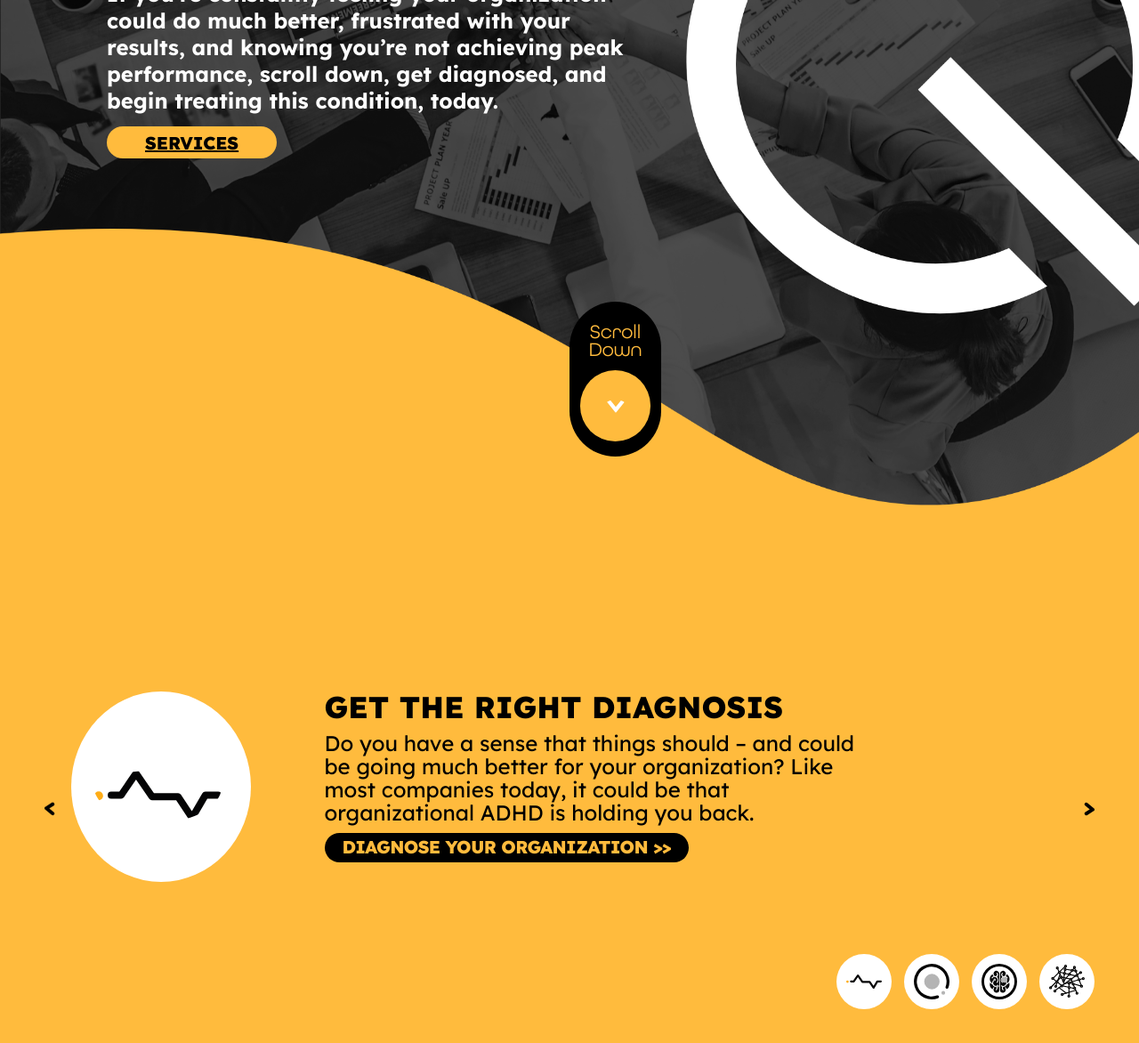
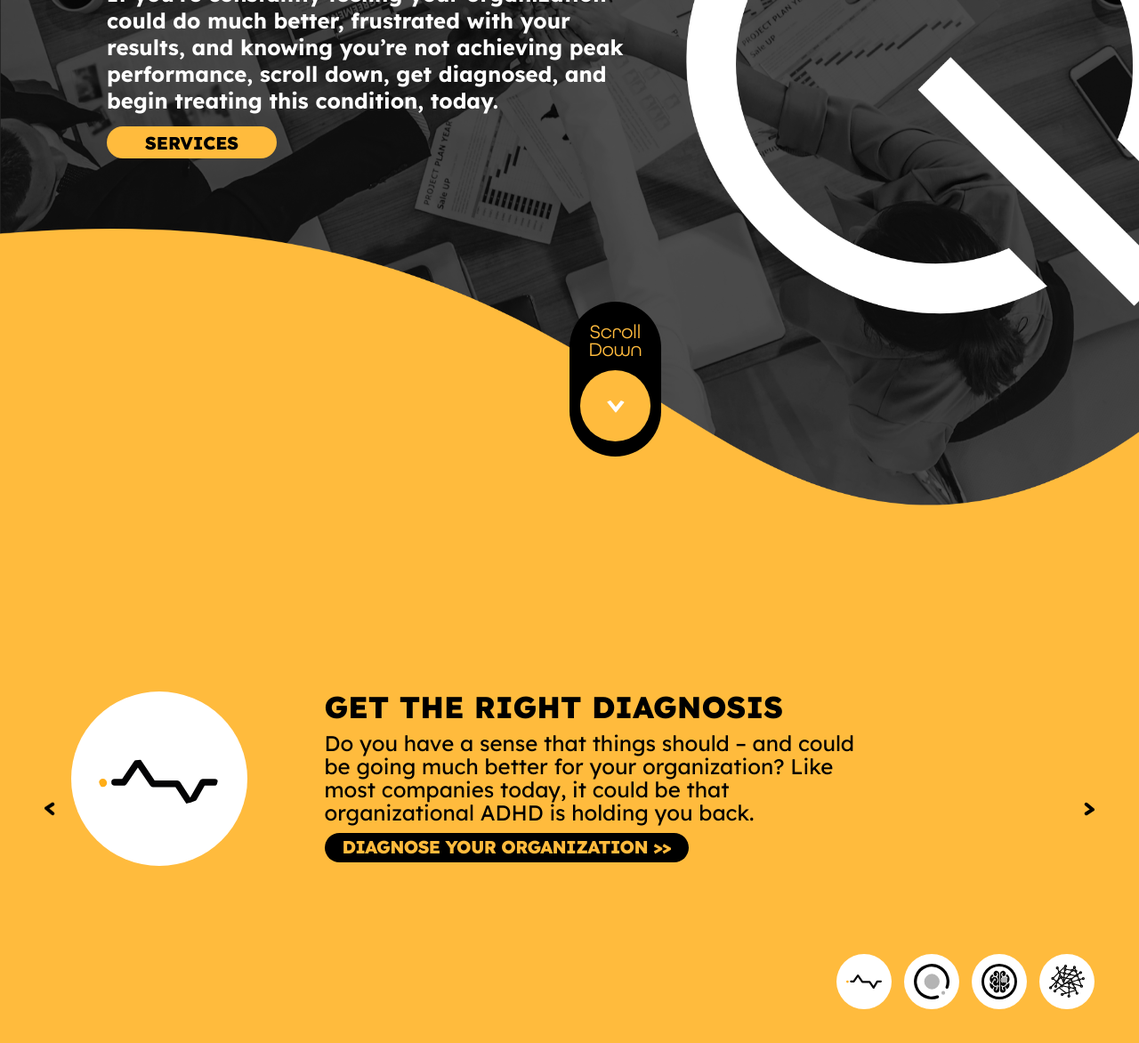
Before and after one commit to michw85/citrusdevtest, a plain HTML site: page index.html in a window 1280 px wide. Shown: the part 434-1606 px from the top of the page at 89% size. Drawn offline with nearby package versions, Linux system fonts and the light colour scheme; files whose address does not match are found by name; a web font is replaced by a local one.

Commit message:
style: btn & image_slider

```diff
--- a/scss/_general.scss
+++ b/scss/_general.scss
@@ -161,6 +161,7 @@ p {
     background: $main-col;
     color: $black;
     text-transform: uppercase;
+    text-decoration: none;
 
     &:hover {
         background-color: $black;
--- a/scss/sections/_slider.scss
+++ b/scss/sections/_slider.scss
@@ -165,6 +165,10 @@
         padding: 88.5px 33px 67.5px 25.6px;
         box-sizing: content-box;
 
+        @media (max-width: 1537px) {
+            max-width: 134.4px;
+            padding: 75.5px 33px 66.5px 30.6px
+        }
 
         @media (max-width: 1024px) {
             padding: 60.1px 11.1px 51.1px 10px;
@@ -191,6 +195,10 @@
         padding: 37.1px 33px 37.4px 41.5px;
         box-sizing: content-box;
 
+        @media (max-width: 1537px) {
+            padding: 33.5px 33px 31.4px 33.5px;
+        }
+
         @media (max-width: 1024px) {
             padding: 10.1px 11.1px 11.1px 10px;
             position: absolute;
@@ -213,6 +221,10 @@
         border-radius: 50%;
         padding: 37.1px 33px 37.4px 41.5px;
         box-sizing: content-box;
+
+        @media (max-width: 1537px) {
+            padding: 33.5px 33px 31.4px 33.5px;
+        }
 
         @media (max-width: 1024px) {
             padding: 10.1px 11.1px 11.1px 10px;
```
Also changed, not shown: src/css/style.css, 1 other file.
